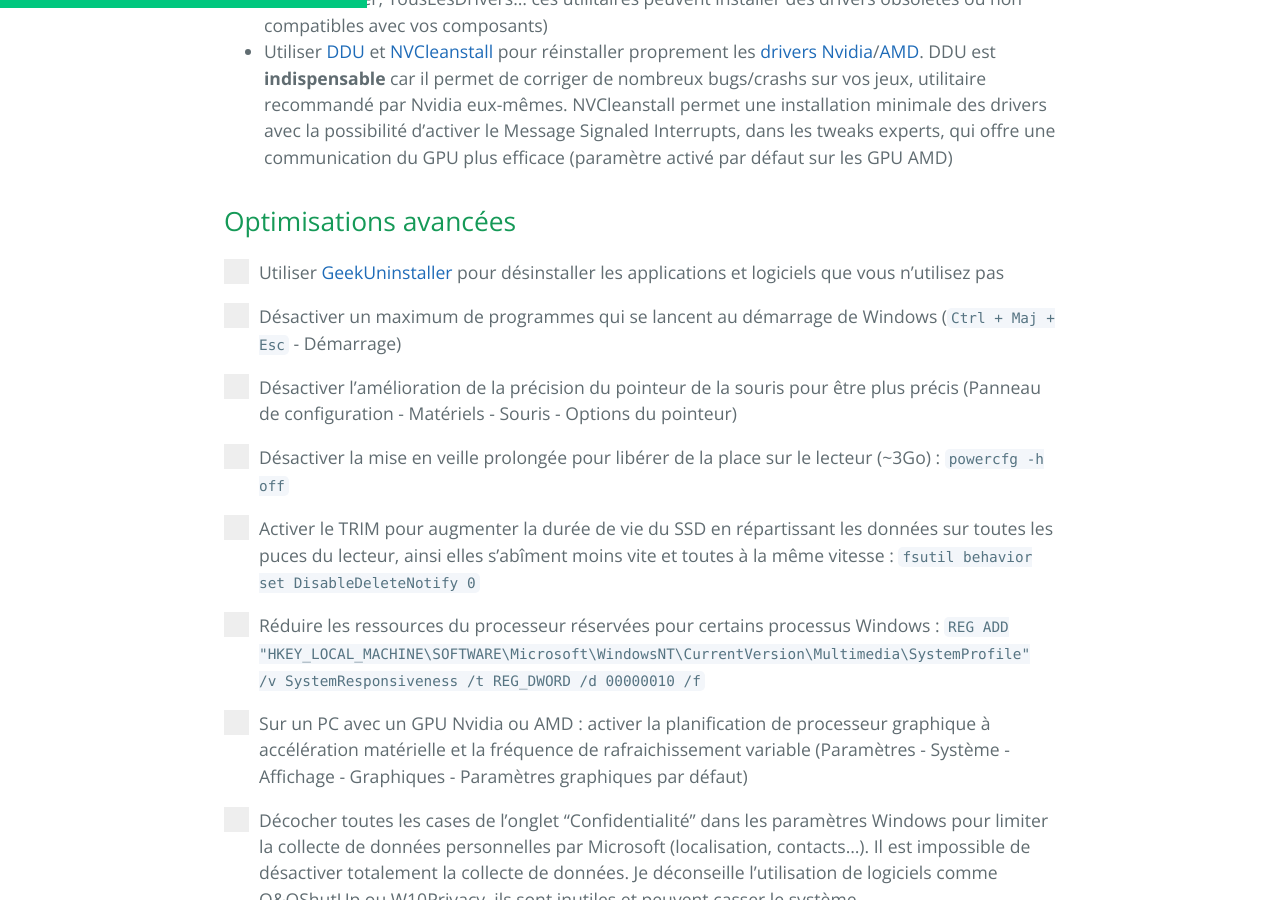
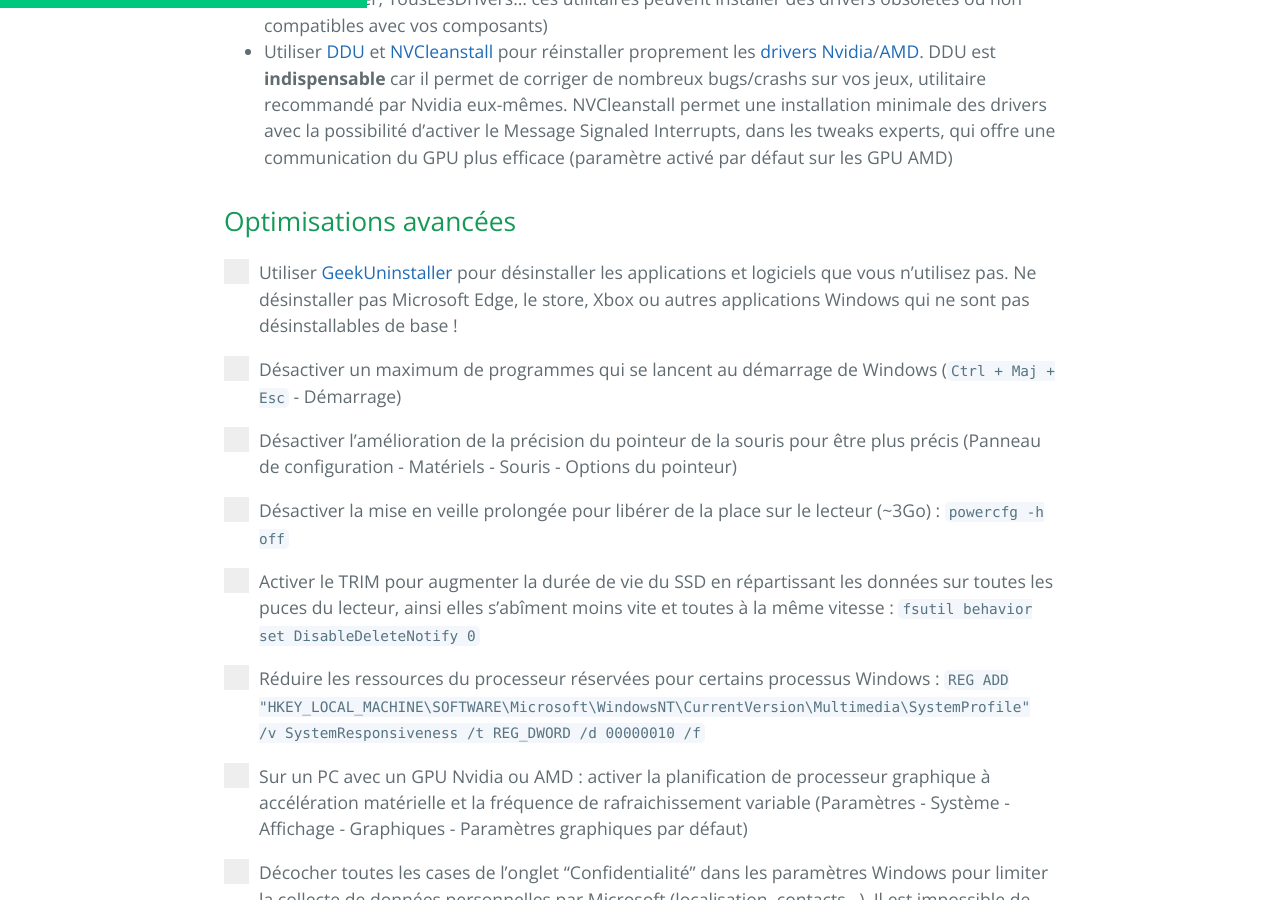
Before and after one commit to PouletEnSlip/pouletenslip.github.io, a Jekyll site: the page built from pages/opti/index.md, in a window 1280 px wide and 900 px high, scrolled down 887 px. Built offline with Jekyll 4.4.1, drawn with Linux system fonts in a browser that asks for light colours; comment, search, counter and statistics services are not loaded; some of the changed text lies outside the part shown.

Commit message:
Update index.md

```diff
--- a/pages/opti/index.md
+++ b/pages/opti/index.md
@@ -18,7 +18,7 @@
 
 ## Optimisations avancées
 
-<label class="container">Utiliser [GeekUninstaller](https://geekuninstaller.com/download) pour désinstaller les applications et logiciels que vous n'utilisez pas
+<label class="container">Utiliser [GeekUninstaller](https://geekuninstaller.com/download) pour désinstaller les applications et logiciels que vous n'utilisez pas. Ne désinstaller pas Microsoft Edge, le store, Xbox ou autres applications Windows qui ne sont pas désinstallables de base !
 <input type="checkbox">
 <span class="checkmark"></span>
 
```
Also changed, not shown: other parts of pages/opti/index.md (+1 -1 lines).
